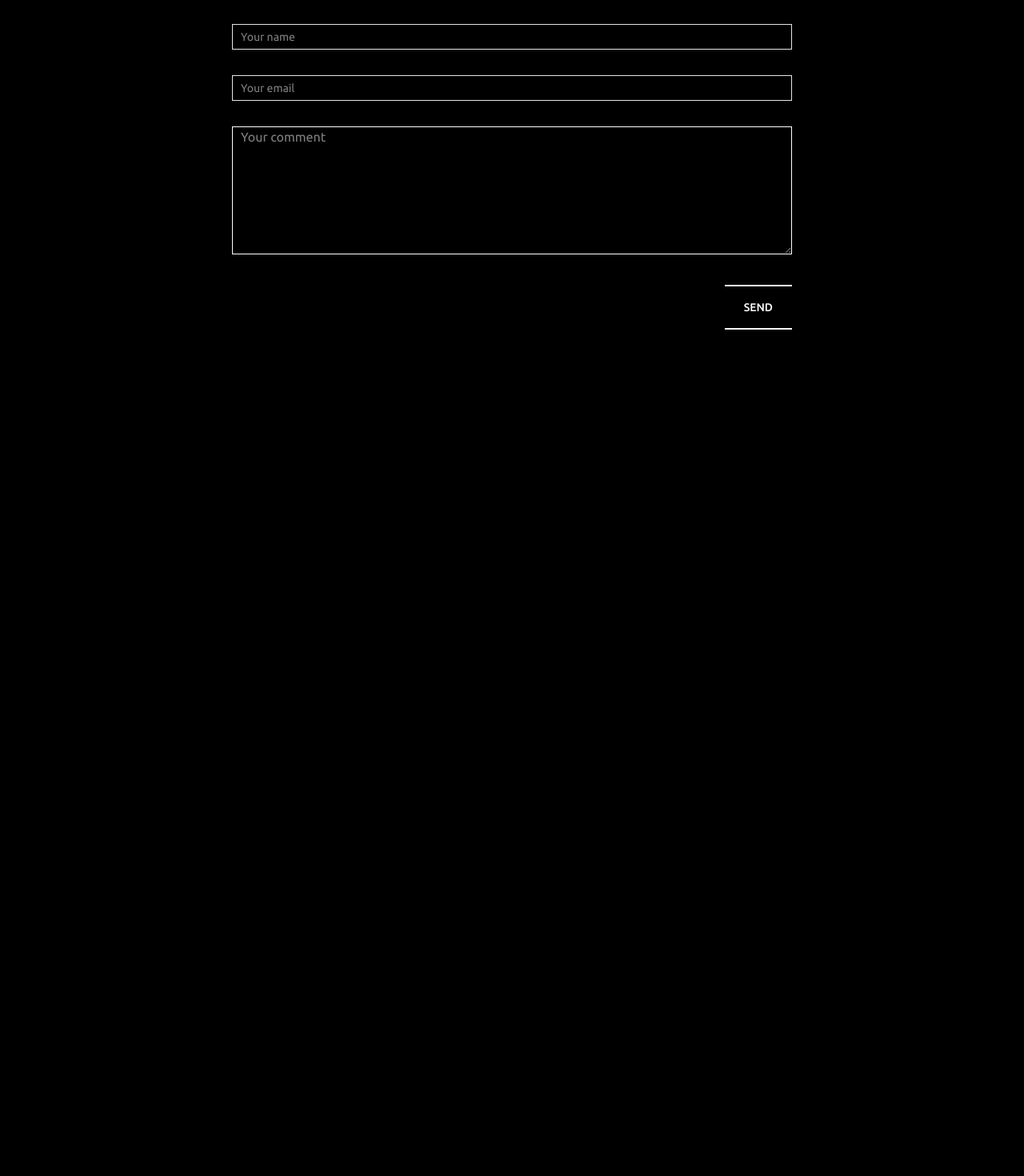
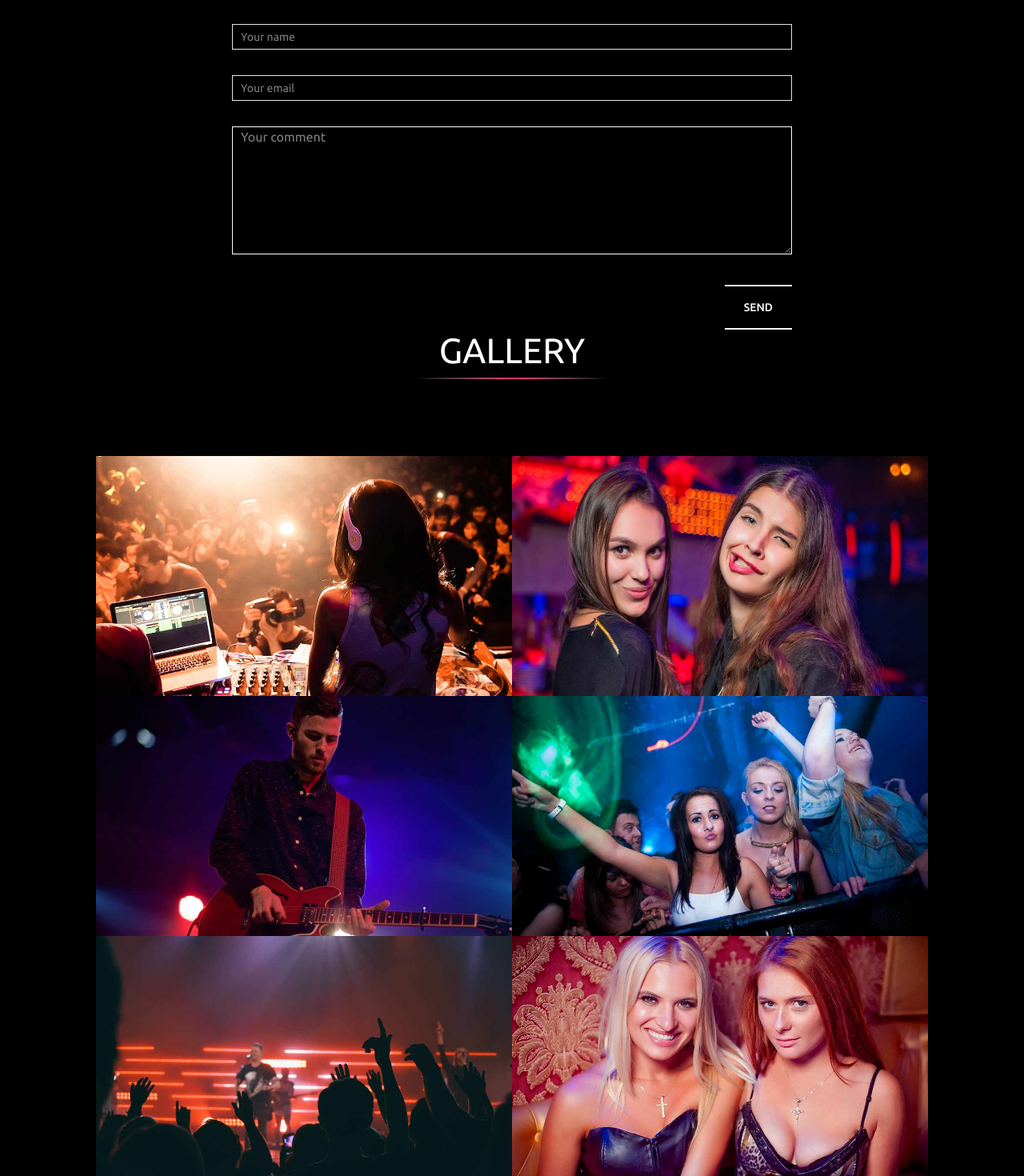
Before and after one commit to cedu0001/KOPI-fireflies-nightclub, a Next.js app: page /contact-us in a window 1280 px wide. Shown: the part 190-1660 px from the top of the page at 80% size. Before the commit the page ends 800 px from the top, so only its background shows below. Built offline with nearby package versions, Linux system fonts and the light colour scheme.

Commit message:
headline, contact-us and gallery

```diff
--- a/src/app/contact-us/page.js
+++ b/src/app/contact-us/page.js
@@ -1,14 +1,17 @@
 import ContactForm from "@/components/ContactForm";
 import Banner from "@/components/Banner";
+import Headline from "@/components/Headline";
+import Gallery from "@/components/Gallery";
 
 const ContactUs = () => {
-    return (
-        <main>
-            <Banner title="CONTACT US"/>
-            <ContactForm />
+  return (
+    <main>
+      <Banner title="CONTACT US" />
+      <ContactForm />
 
-            </main>
-     );
-}
+      <Gallery />
+    </main>
+  );
+};
 
-export default ContactUs
+export default ContactUs;
--- a/src/components/ContactForm.jsx
+++ b/src/components/ContactForm.jsx
@@ -2,16 +2,32 @@ import { InputBasic } from "@/components/ui/input";
 import { Button } from "@/components/ui/button";
 
 const ContactForm = () => {
-    return (
-        <article className="max-w-[700px] mr-auto ml-auto">
-<InputBasic placeholder="Your name" type="text"/>
-<InputBasic placeholder="Your email" type="email"/>
-<textarea placeholder="Your comment" type="text" className="h-40 border w-full outline-none px-2.5"/>
-<div className="flex justify-end">
-<Button variant="secondary" className="mt-8" type="submit">SEND</Button>
-</div>
-        </article>
-     );
-}
+  return (
+    <form className="max-w-[700px] mr-auto ml-auto">
+      <InputBasic
+        placeholder="Your name"
+        type="text"
+      />
+      <InputBasic
+        placeholder="Your email"
+        type="email"
+      />
+      <textarea
+        placeholder="Your comment"
+        type="text"
+        className="h-40 border w-full outline-none px-2.5"
+      />
+      <div className="flex justify-end">
+        <Button
+          variant="secondary"
+          className="mt-8"
+          type="submit"
+        >
+          SEND
+        </Button>
+      </div>
+    </form>
+  );
+};
 
-export default ContactForm
+export default ContactForm;
--- /dev/null
+++ b/src/components/Gallery.jsx
@@ -0,0 +1,71 @@
+import Headline from "./Headline";
+import Image from "next/image";
+
+const Gallery = () => {
+  return (
+    <article className="full-width ">
+      <Headline title="GALLERY" />
+      <section className="flex flex-wrap justify-center ml-auto mr-auto mt-24">
+        <Image
+          src="/assets/content-img/gallery1_big.jpg"
+          width="400"
+          height="400"
+          alt="Gallery image 1"
+          className="w-auto object-cover h-[300px]"
+        />
+        <Image
+          src="/assets/content-img/gallery2_big.jpg"
+          width="400"
+          height="400"
+          alt="Gallery image 2"
+          className="w-auto object-cover h-[300px]"
+        />
+        {/* <Image
+          src="/assets/content-img/gallery3_big.jpg"
+          width="400"
+          height="400"
+          alt="Gallery image 3"
+          className="w-auto object-cover h-[300px]"
+        /> */}
+
+        <Image
+          src="/assets/content-img/gallery5_big.jpg"
+          width="400"
+          height="400"
+          alt="Gallery image 5"
+          className="w-auto object-cover h-[300px]"
+        />
+        <Image
+          src="/assets/content-img/gallery6_big.jpg"
+          width="400"
+          height="400"
+          alt="Gallery image 6"
+          className="w-auto object-cover h-[300px]"
+        />
+        <Image
+          src="/assets/content-img/gallery7_big.jpg"
+          width="400"
+          height="400"
+          alt="Gallery image 7"
+          className="w-auto object-cover h-[300px]"
+        />
+        <Image
+          src="/assets/content-img/gallery9_big.jpg"
+          width="400"
+          height="400"
+          alt="Gallery image 9"
+          className="w-auto object-cover h-[300px]"
+        />
+        {/* <Image
+          src="/assets/content-img/gallery10_big.jpg"
+          width="400"
+          height="400"
+          alt="Gallery image 10"
+          className="w-auto object-cover h-[250px]"
+        /> */}
+      </section>
+    </article>
+  );
+};
+
+export default Gallery;
--- /dev/null
+++ b/src/components/Headline.jsx
@@ -0,0 +1,22 @@
+import Image from "next/image";
+
+const Headline = ({ title }) => {
+  return (
+    <section className="grid place-items-center">
+      <div className="flex flex-col gap-0 items-center">
+        <h2 className="!py-1 leading-none mb-2">
+          {title}
+        </h2>
+        <Image
+          src="/assets/bottom_line_header.png"
+          width="280"
+          height="2"
+          alt="Underlining text above"
+          className="w-60"
+        />
+      </div>
+    </section>
+  );
+};
+
+export default Headline;
```
Also changed, not shown: public/assets/bottom_line_header.png (added).
